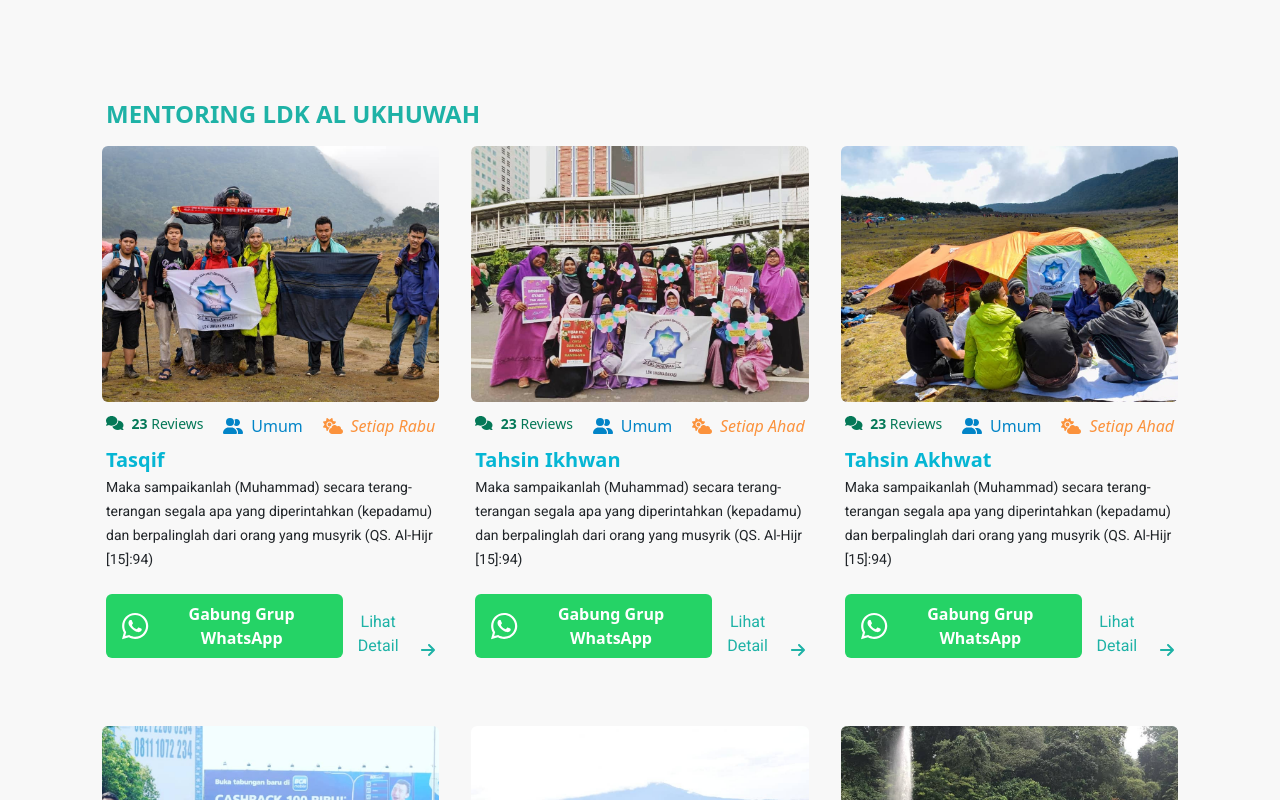
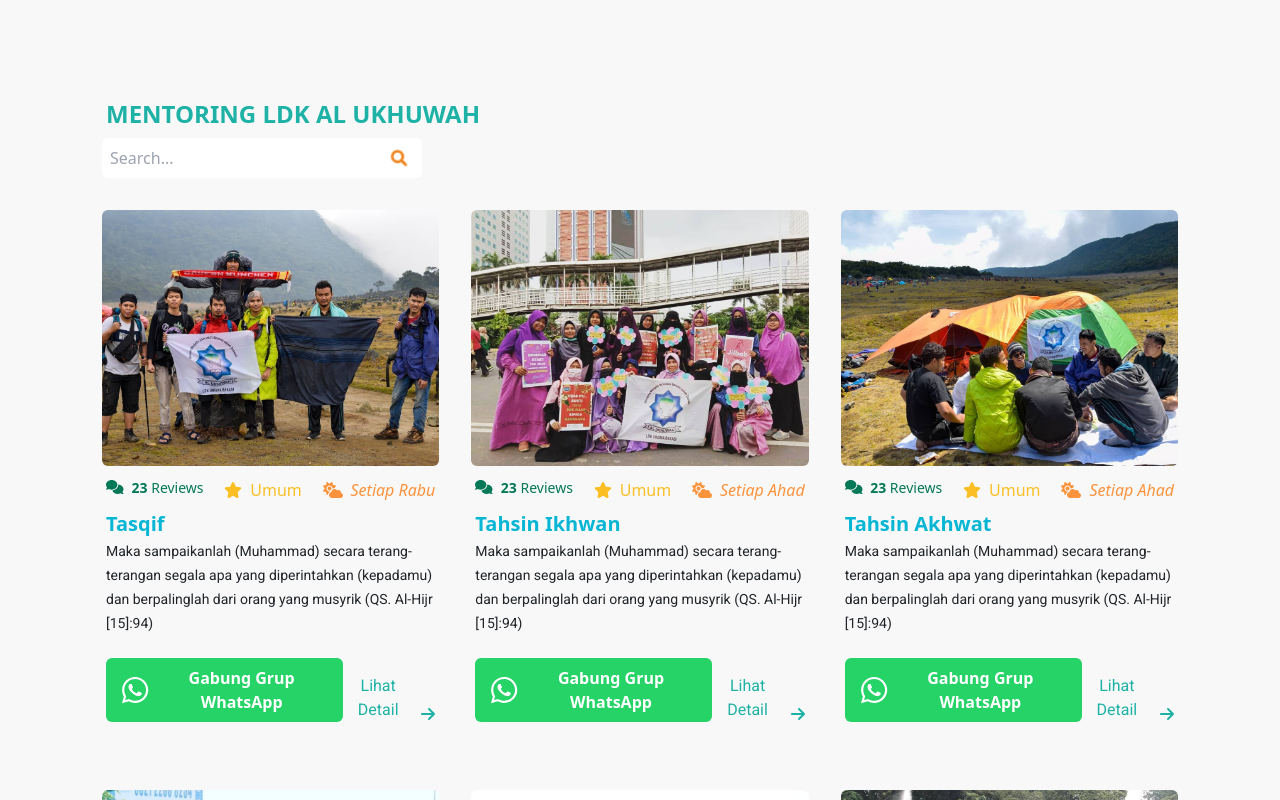
Before and after one commit to jayamiko/LDK-AlUkhuwah-Website, a Next.js app: page / in a window 1280 px wide. Shown: the part 1280-2080 px from the top of the page. Built offline with nearby package versions, Linux system fonts and the light colour scheme; a web font is replaced by a local one.

Commit message:
Done Create Searching feat at Mentoring Cards

```diff
--- a/components/Card/CourseCard.jsx
+++ b/components/Card/CourseCard.jsx
@@ -1,19 +1,18 @@
 import React from "react";
-import { blog } from "../../data/data";
 import Image from "next/image";
 import { FontAwesomeIcon } from "@fortawesome/react-fontawesome";
-import {faWhatsapp} from "@fortawesome/free-brands-svg-icons"
-import {faArrowRight, faCloudSun, faUserGroup, faComments} from "@fortawesome/free-solid-svg-icons"
+import { faWhatsapp } from "@fortawesome/free-brands-svg-icons"
+import { faArrowRight, faCloudSun, faStar, faComments } from "@fortawesome/free-solid-svg-icons"
 
-const CourseCard = () => {
+const CourseCard = ({resultQuery}) => {
   return (
-    <>
+      <>
         <div className="gap-3 sm:gap-4 grid grid-cols-1 md:grid-cols-2 lg:grid-cols-3">
-            {blog.slice(0, 6).map((val, index) => (
+            {resultQuery.slice(0, 6).map((item, index) => (
               <div key={index} className="border-2 sm:border-none rounded-md p-2 overflow-hidden mb-4 hover:scale-105 hover:shadow-md hover:shadow-cyan-500/50">
                 <div className="h-48 sm:h-64 md:h-64 md:max-h-64 relative">
                   <Image
-                    src={val.cover}
+                    src={item.cover}
                     layout="fill"
                     objectFit="cover"
                     alt="content-mentoring"
@@ -29,9 +28,9 @@
                       ></FontAwesomeIcon>
                       <label><b>23</b> Reviews</label>
                     </span>
-                    <span className="text-xs sm:text-base text-sky-600">
+                    <span className="text-xs sm:text-base text-amber-400">
                       <FontAwesomeIcon
-                        icon={faUserGroup}
+                        icon={faStar}
                         className="mr-2"
                       ></FontAwesomeIcon>
                       <label>Umum</label>
@@ -41,11 +40,11 @@
                         icon={faCloudSun}
                         className="mr-2"
                       ></FontAwesomeIcon>
-                      <label>{val.date}</label>
+                      <label>{item.date}</label>
                     </span>
                   </div>
-                  <h1 className="text-cyan-500 text-xl m-0 font-bold">{val.title}</h1>
-                  <span className="text-xs sm:text-sm font-edu">{val.desc}</span>
+                  <h1 className="text-cyan-500 text-xl m-0 font-bold">{item.title}</h1>
+                  <span className="text-xs sm:text-sm font-edu">{item.desc}</span>
                   <div className="flex flex-col sm:flex-row justify-center sm:justify-between space-y-2 sm:space-y-0 mt-4 mb-2 ">
                     <button className="bg-whatsapp flex justify-center items-center text-center text-white font-bold text-sm sm:text-base cursor-pointer px-3 py-2 sm:py-2 sm:px-4 rounded-md sm:max-w-sm">
                       <FontAwesomeIcon
@@ -67,8 +66,8 @@
                 </div>
               </div>
             ))}
-          </div>
-    </>
+        </div>
+      </>
   );
 };
 
--- a/pages/index.js
+++ b/pages/index.js
@@ -1,10 +1,33 @@
+import React, { useState, useEffect } from 'react';
+import Image from 'next/image';
 import { FontAwesomeIcon } from "@fortawesome/react-fontawesome";
 import { faLongArrowRight } from "@fortawesome/free-solid-svg-icons"
 import { alUkhuwah } from "./_app"
+import { blog } from "../data/data";
 import AboutCard from "../components/Card/AboutCard";
 import CourseCard from "../components/Card/CourseCard"
 
 const HomePage = () => {
+
+  const [query, setQuery] = useState("");
+  const [resultQuery, setResultQuery] = useState([]);
+
+  const searching = () => {
+    const resultSearch = blog.filter(item => {
+      const title = item.title.toLowerCase().includes(query.toLowerCase());
+      if (query === "") {
+        return item;
+      } else if (title) {
+        return item;
+      }
+    });
+    setResultQuery(resultSearch);
+  }
+
+  useEffect(() => {
+    searching()
+  }, [query])
+
   return (
     <>
       <section id="hero" className={`coverHero bg-[url('/images/LDK-Flag.jpg')] z-10`}>
@@ -41,7 +64,25 @@
           <h3 className="font-bold uppercase text-base sm:mx-3 my-2 md:text-2xl text-egg-green">
             Mentoring {alUkhuwah}
           </h3>
-          <CourseCard />
+          <div className='flex items-center mx-2 mb-4'>
+            <input
+              type="text"
+              className="w-80 text-slate-400 pl-2 py-2 rounded-md focus:outline-none focus:ring-2 focus:ring-egg-green"
+              placeholder="Search..."
+              onChange={event => setQuery(event.target.value)}
+            />
+            <div className='relative right-8 flex items-center'>
+              {!query &&
+                <Image
+                  src="/images/icons/icon-search.png"
+                  width="18px"
+                  height="18px"
+                  alt="icon-search"
+                />
+              }
+            </div>
+          </div>
+          <CourseCard resultQuery={resultQuery} />
         </div>
       </section>
     </>
```
Also changed, not shown: public/images/icons/icon-search.png (added).
